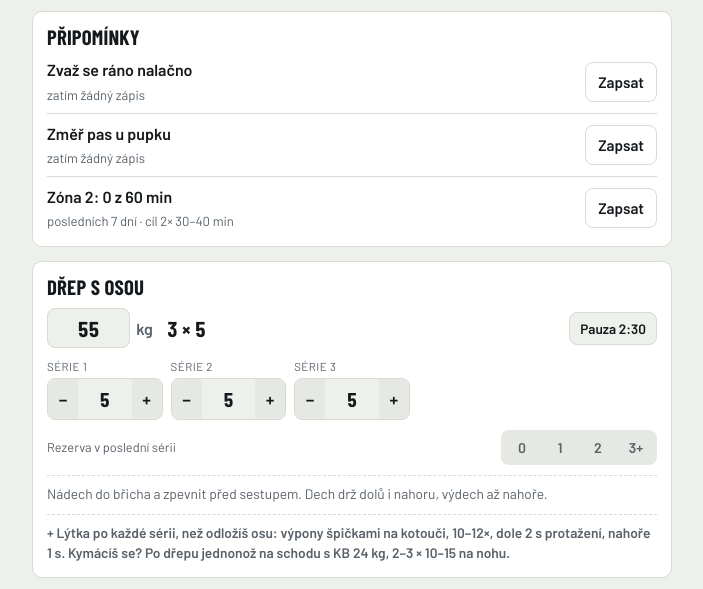
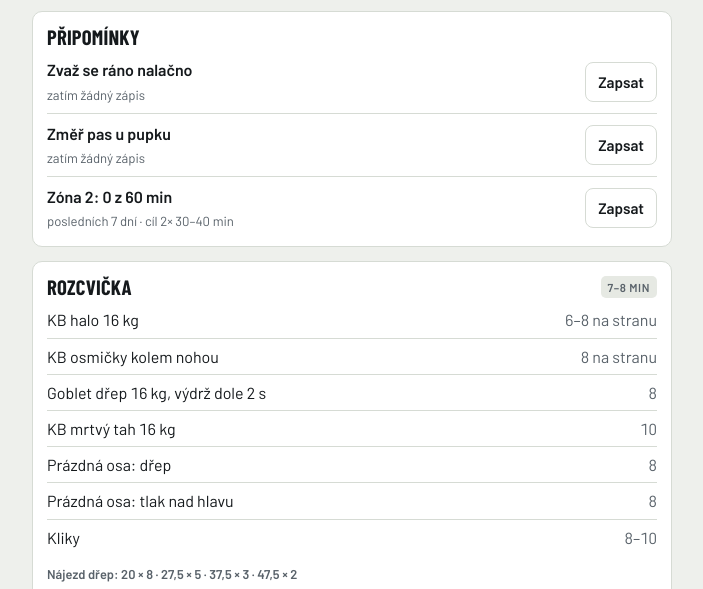
Before and after one commit to RiHa-84/garazovy-denik, a plain HTML site: page index.html in a window 1280 px wide. Shown: the part 210-799 px from the top of the page, without its empty margins (288-991 px from the left). Drawn offline with nearby package versions, Linux system fonts and the light colour scheme.

Commit message:
Rozcvička s nájezdovými sériemi
Co-Authored-By: Claude Opus 5.5 <noreply@anthropic.com>
Claude-Session: https://claude.ai/code/session_011oEFfWaFZsXK9RoSezm3LJ

```diff
--- a/index.html
+++ b/index.html
@@ -379,6 +379,39 @@ function reviewCard(){
     <p class="sub">Pošli tahle čísla do chatu a vyhodnotíme, jestli něco měnit. Pak začni další blok.</p>
     <button class="secondary" data-act="newblock">Začít další blok</button></section>`;
 }
+
+/* ---------- Rozcvička ---------- */
+const WARM = {
+  common:[['KB halo 16 kg','6–8 na stranu'],['KB osmičky kolem nohou','8 na stranu'],['Goblet dřep 16 kg, výdrž dole 2 s','8'],['KB mrtvý tah 16 kg','10']],
+  A:[['Prázdná osa: dřep','8'],['Prázdná osa: tlak nad hlavu','8'],['Kliky','8–10']],
+  B:[['Prázdná osa: good morning','8'],['Prázdná osa: tlak nad hlavu','8'],['Zadní ramena vleže bez zátěže','10']]
+};
+function rampSets(w, plan){
+  return plan.map(([pct, reps]) => {
+    const kg = pct === 0 ? 20 : Math.max(20, round(w * pct, 2.5));
+    return `${fmt(kg)} × ${reps}`;
+  }).filter((v, i, a) => a.indexOf(v) === i).join(' · ');
+}
+function warmCard(){
+  const tpl = draft.tpl;
+  const first = tpl === 'A' ? 'squat' : 'dl';
+  const fw = num(draft.items[first].w) ?? S.prog[first].w;
+  const ramp1 = tpl === 'A'
+    ? rampSets(fw, [[0,8],[0.5,5],[0.7,3],[0.85,2]])
+    : rampSets(fw, [[0.4,5],[0.6,3],[0.75,2],[0.9,1]]);
+  const b = tpl === 'A' ? 'benchA' : 'ohpB';
+  const bw = num(draft.items[b].w) ?? S.prog[b].w;
+  const ramp2 = rampSets(bw, [[0,10],[0.6,5],[0.8,3]]);
+  const rows = [...WARM.common, ...WARM[tpl]];
+  const open = !draft.warmDone;
+  return `<section class="card"><div class="card-h"><h2>Rozcvička</h2><span class="tag">7–8 min</span></div>
+    ${open ? `<ul class="nextlist">${rows.map(([n, r]) => `<li><span>${n}</span><span class="hold">${r}</span></li>`).join('')}</ul>
+    <div class="sublabel">Nájezd ${tpl === 'A' ? 'dřep' : 'mrtvý tah'}: ${ramp1}</div>
+    <div class="sublabel">Nájezd ${tpl === 'A' ? 'bench' : 'military'}: ${ramp2}</div>
+    <div class="cue">Nájezdové série se nezapisují a nemají unavit. Pauza mezi nimi jen na přeložení kotoučů.</div>
+    <button class="secondary" data-act="warmdone">Rozcvičeno</button>`
+    : `<div class="row"><span class="sub">Hotovo.</span><button class="linkbtn" data-act="warmdone">Zobrazit znovu</button></div>`}</section>`;
+}
 /* ---------- Render: Dnes ---------- */
 function rxLabel(k){
   const def = EX[k], p = S.prog[k];
@@ -398,6 +431,7 @@ function renderToday(){
   }
   h += reminders();
   for (const w of warnings()) h += `<div class="alert ${w.cls}">${w.html}</div>`;
+  h += warmCard();
   for (const k of TPL[tpl].keys) h += exCard(k);
   const r = draft.ready;
   h += `<section class="card"><div class="card-h"><h2>Jak ses cítil</h2><span class="tag">10 s</span></div>
@@ -596,6 +630,7 @@ document.addEventListener('click', async e => {
   }
   else if (act === 'gotelo') { tab = 'telo'; render(); window.scrollTo({ top: 0 }); }
   else if (act === 'newblock') { S.start = today(); render(); try { await saveState(); toast('Nový blok začíná dnes.'); } catch(err) { failSave(err); } }
+  else if (act === 'warmdone') { draft.warmDone = !draft.warmDone; persistDraft(); render(); }
   else if (act === 'closeres') { lastResult = null; render(); }
   else if (act === 'resetdraft') { draft = newDraft(S.next); lsDel('gd_draft'); render(); toast('Záznam zahozen.'); }
   else if (act === 'save') { if (!loaded) { toast('Ještě se načítají data, chvilku.'); return; } saveWorkout(); }
```
